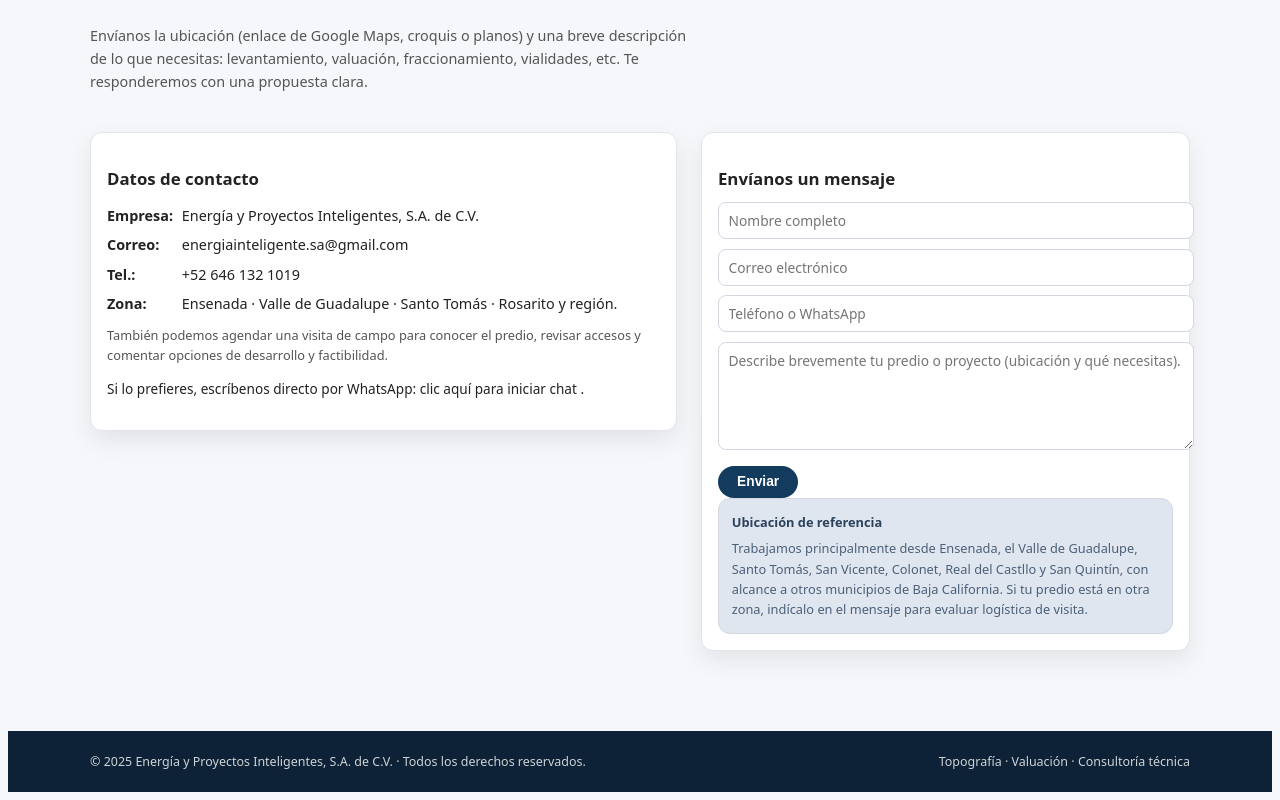
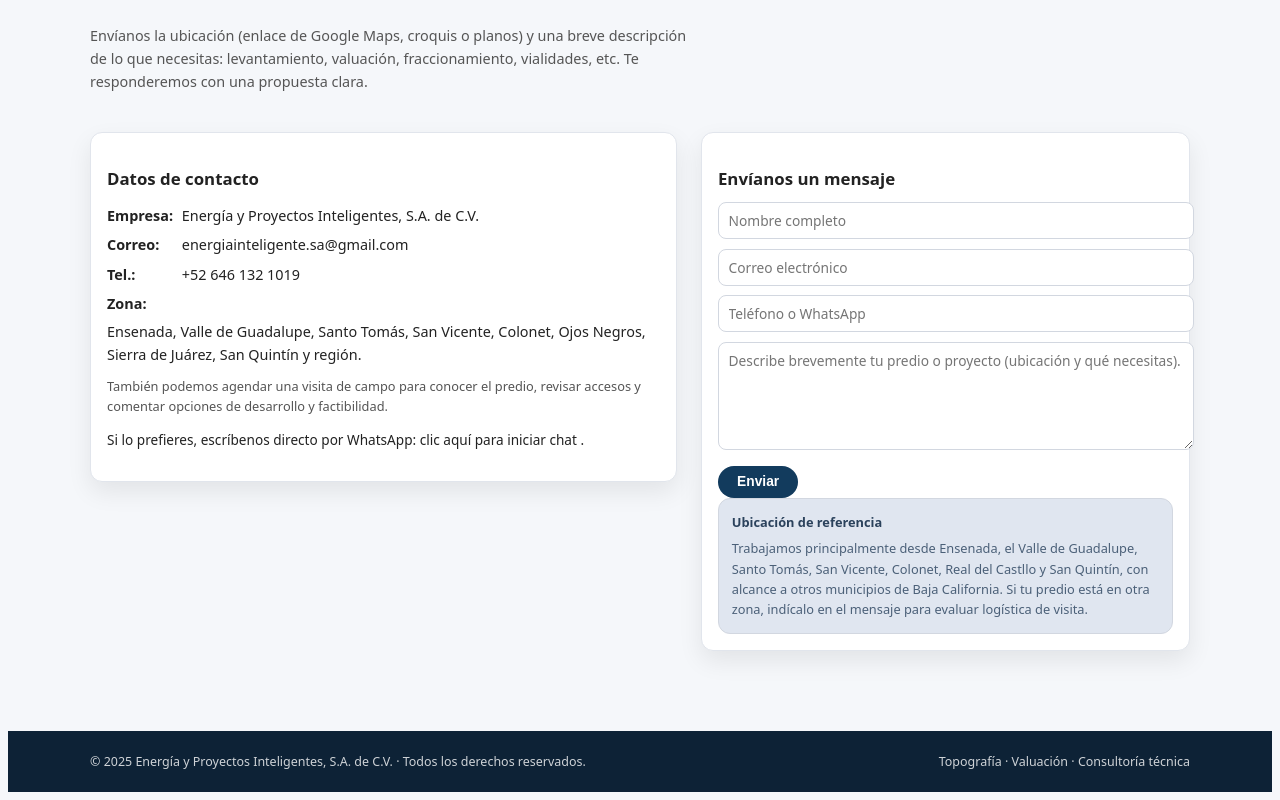
Before and after one commit to robprocons-eypisa-topografia/eypisa-topografia, a plain HTML site: page index.html in a window 1280 px wide. Shown: the part 2681-3481 px from the top of the page. Drawn offline with Linux system fonts and the light colour scheme.

Commit message:
Update index.html

```diff
--- a/index.html
+++ b/index.html
@@ -906,7 +906,7 @@
           </span>
           <span>
             <strong>Zona:</strong>
-            Ensenada · Valle de Guadalupe · Santo Tomás · Rosarito y región.
+            Ensenada, Valle de Guadalupe, Santo Tomás, San Vicente, Colonet, Ojos Negros, Sierra de Juárez, San Quintín y región.
           </span>
         </div>
 
```
